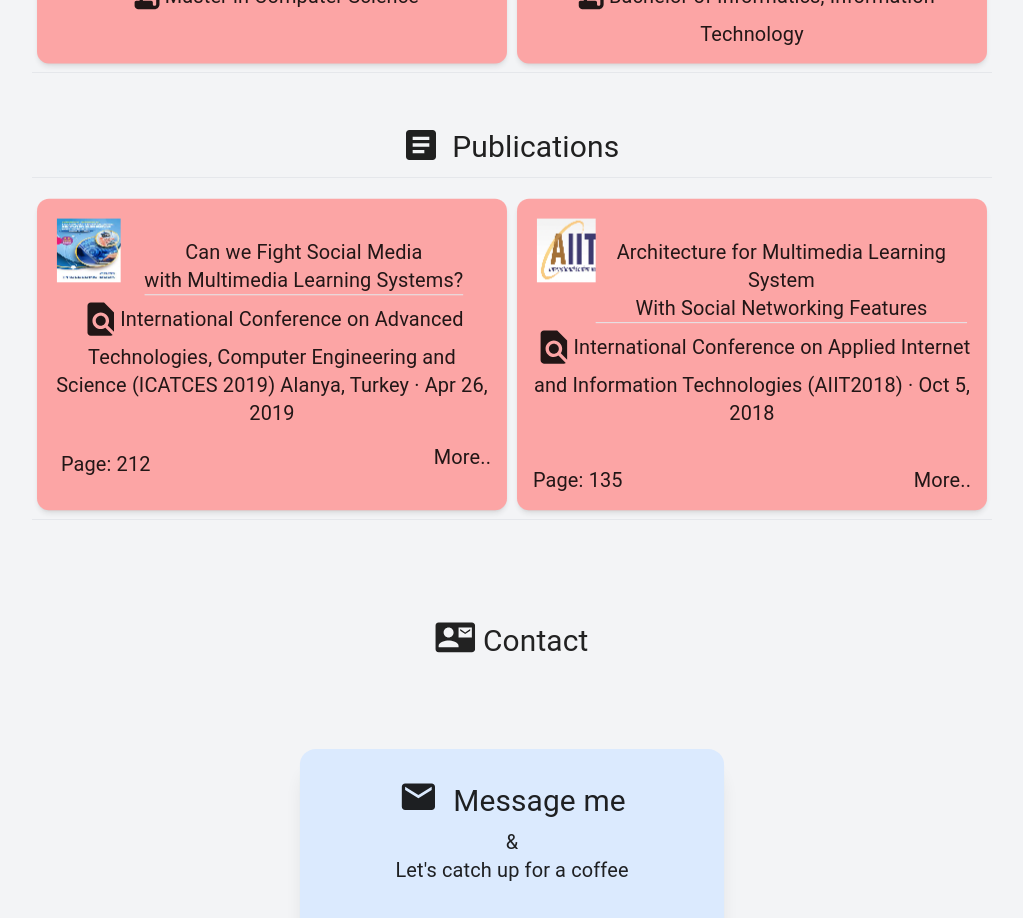
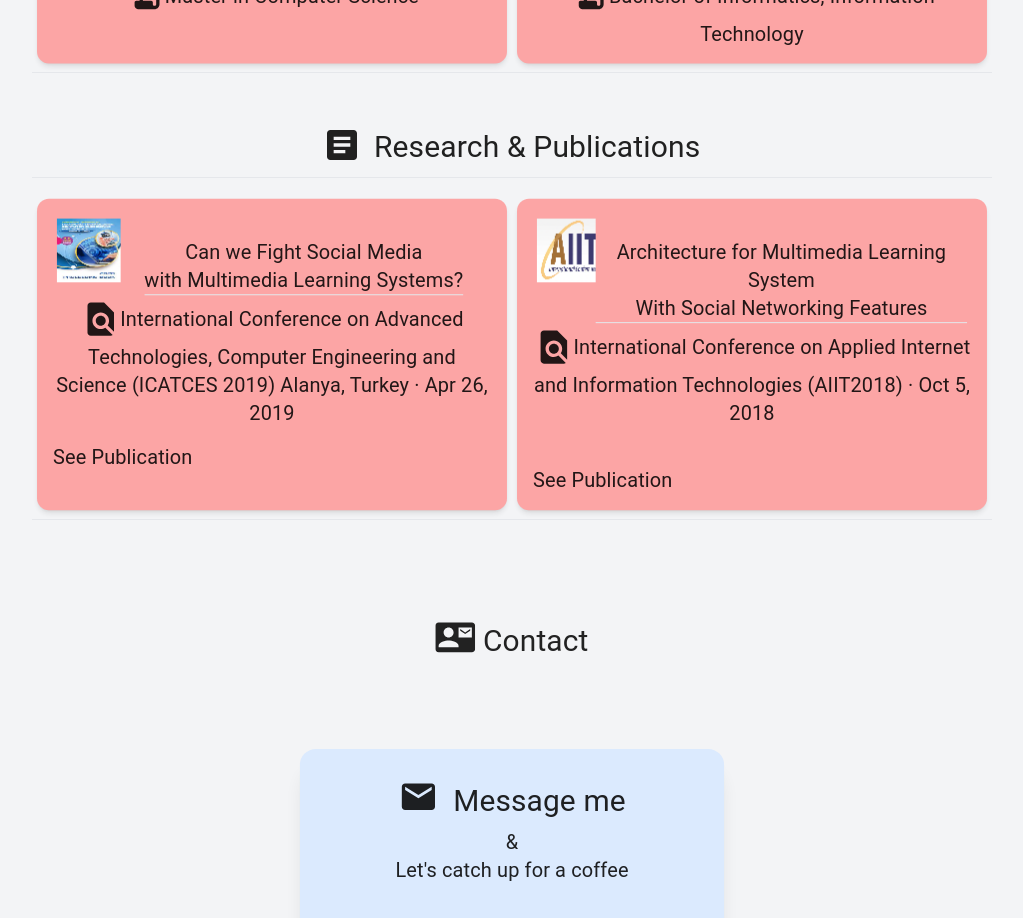
Before and after one commit to ivanveselinov/Portfolio, a React (Create React App) app: page / in a window 1280 px wide. Shown: the part 7280-8198 px from the top of the page, without its empty margins (128-1151 px from the left). Built offline with nearby package versions, Linux system fonts and the light colour scheme.

Commit message:
Update Publication Links and Title Section

```diff
--- a/src/components/education/ContainerEdu.js
+++ b/src/components/education/ContainerEdu.js
@@ -113,7 +113,7 @@ function ContainerEdu() {
                 <div className={publicationsExperienceTitleIconContainer}> {/* publicationsExperienceTitleIconContainer */}
                   <ArticleIcon sx ={{ fontSize: 40 }} className={iconsTop}/>
                 </div>
-                <div className={publicationsExperienceTitleContainer}>&nbsp;Publications</div> {/* publicationsExperienceTitleContainer */}
+                <div className={publicationsExperienceTitleContainer}>&nbsp;Research & Publications</div> {/* publicationsExperienceTitleContainer */}
               </div>
             </div>
           </div>
@@ -134,8 +134,7 @@ function ContainerEdu() {
 
                    <p className={Paragraph}><FindInPageIcon sx ={{ fontSize: 40 }}  className={iconsPub}/>International Conference on Advanced Technologies, Computer Engineering and Science (ICATCES 2019) Alanya, Turkey · Apr 26, 2019</p>
                    <div className="flex justify-between mt-4 ">
-                   <p className="text-center text-xl p-2 dark:text-white">Page: 212   </p>
-                   <a href="https://muh.karabuk.edu.tr/bilgisayar/icatces/proceeding_book_2019.pdf" target="_blank" className="text-center text-xl dark:text-white">More..</a>
+                   <a href="https://muh.karabuk.edu.tr/bilgisayar/icatces/proceeding_book_2019.pdf#page=222" target="_blank" className="text-center text-xl dark:text-white">See Publication</a>
                    </div>
 
 
@@ -156,8 +155,7 @@ function ContainerEdu() {
                    <p className={Paragraph}><FindInPageIcon sx ={{ fontSize: 40 }} className={iconsPub}/>International Conference on Applied Internet and Information Technologies (AIIT2018) · Oct 5, 2018</p>
                     <br></br>
                    <div className="flex justify-between mt-4 ">
-                   <p className="text-center text-xl dark:text-white">Page: 135</p>
-                   <a href="http://www.tfzr.rs/aiit/archive/Proceedings_AIIT2018.pdf " target="_blank" className="text-center text-xl dark:text-white">More..</a>
+                   <a href="http://www.tfzr.rs/aiit/archive/Proceedings_AIIT2018.pdf#page=153" target="_blank" className="text-center text-xl dark:text-white">See Publication</a>
                    </div>
 
                 </div>
```
